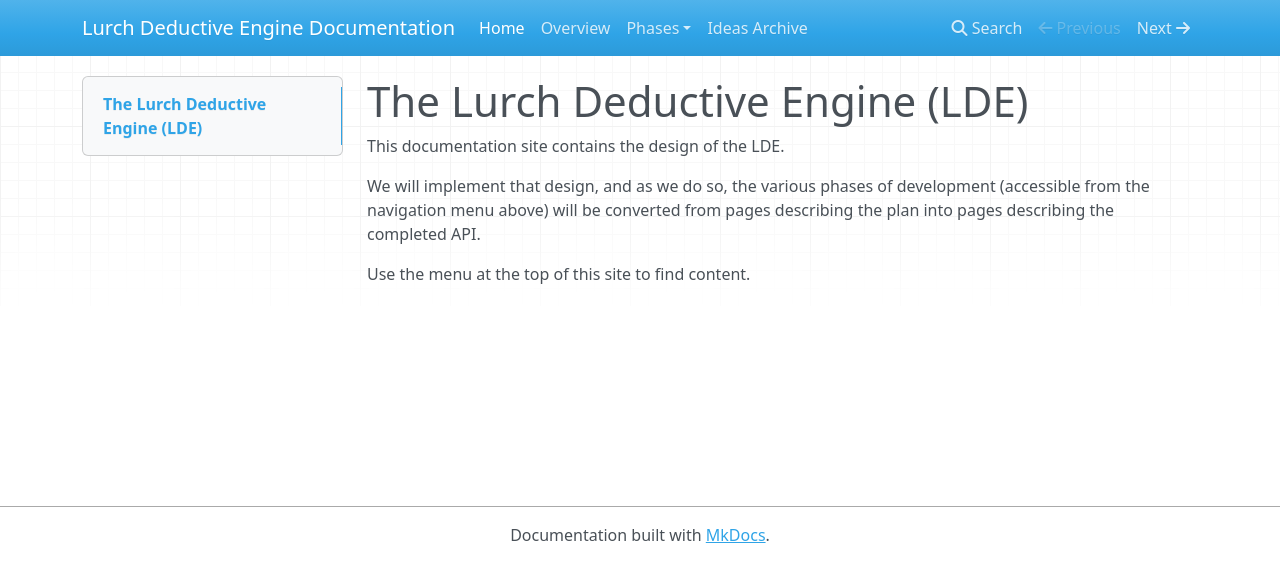
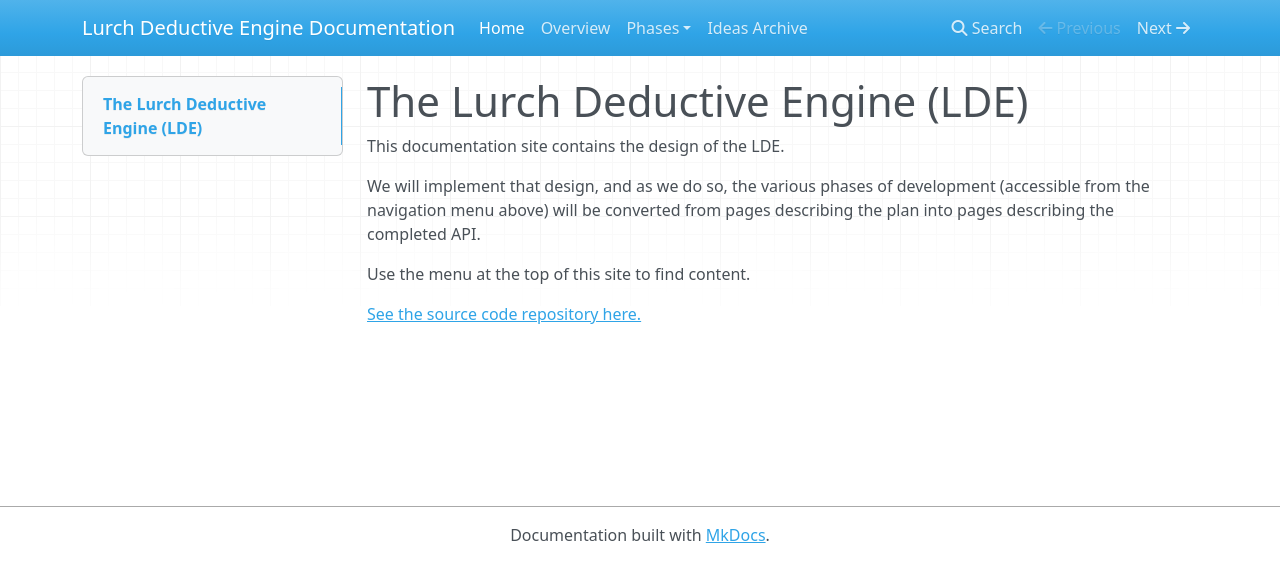
Before and after one commit to lurchmath/lde, an MkDocs documentation site: the page built from docs/index.md, in a window 1280 px wide. Shown: the top 582 px of the page. Built offline with MkDocs 1.6.1, drawn with Linux system fonts in a browser that asks for light colours; nearby versions of some CDN libraries; old or Windows-style settings are respelled for this version of MkDocs.

Commit message:
Adding source repo link; building docs

```diff
--- a/docs/index.md
+++ b/docs/index.md
@@ -8,3 +8,5 @@ development (accessible from the navigation menu above) will be converted
 from pages describing the plan into pages describing the completed API.
 
 Use the menu at the top of this site to find content.
+
+[See the source code repository here.](http://github.com/lurchmath/lde)
```
Also changed, not shown: site/index.html, site/overview/index.html, site/search/search_index.json, site/sitemap.xml.
